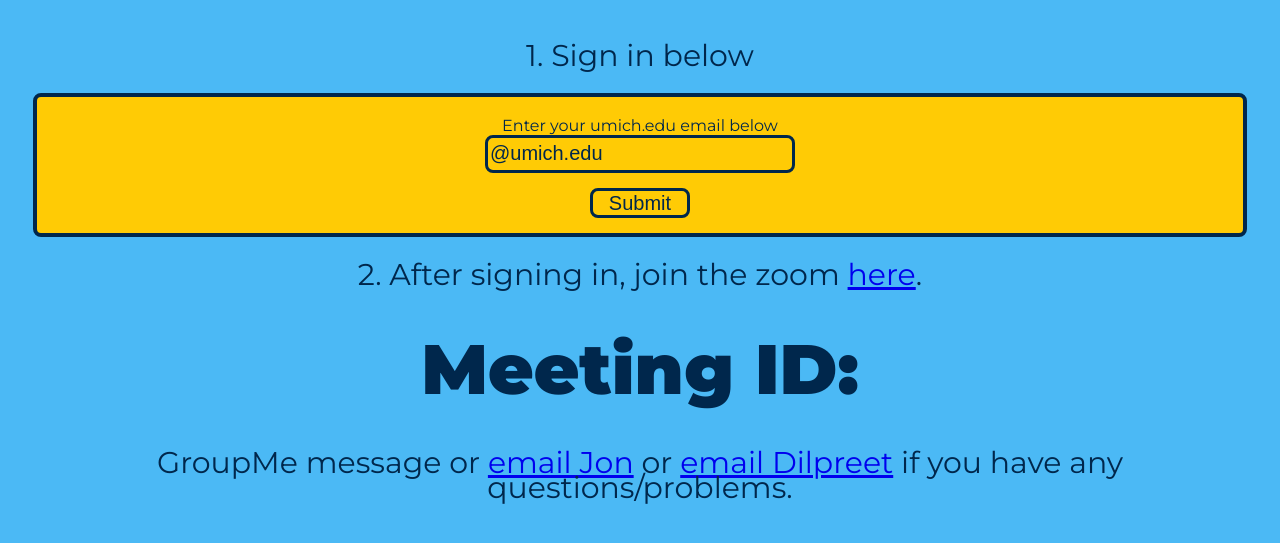
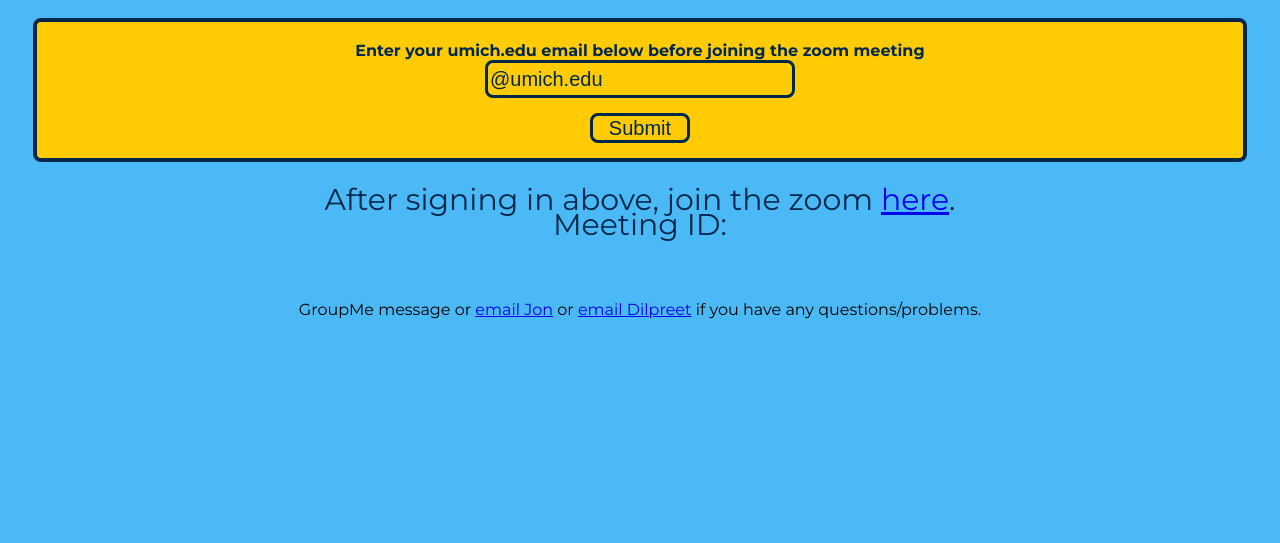
Before and after one commit to umichfjp/umichfjp.github.io, a Jekyll site: the page built from pages/signup/mcsp_infomtg_20.html, in a window 1280 px wide. Shown: the top 543 px of the page. Built offline with Jekyll 4.4.1, drawn with Linux system fonts in a browser that asks for light colours.

Commit message:
Update mcsp_infomtg_20.html

```diff
--- a/pages/signup/mcsp_infomtg_20.html
+++ b/pages/signup/mcsp_infomtg_20.html
@@ -7,20 +7,19 @@ title: Flint Justice Partnership Official Website
     <div class="grid">
 
       <div class="text">
-        <center><h2>1. Sign in below</h2>
-        <div class="container">
+        <center><div class="container">
           <script type="text/javascript">var submitted=false;</script>
           <br /><iframe name="hidden_iframe" id="hidden_iframe" style="display:none;" onload="if(submitted)  {window.location='https://umichfjp.github.io/pages/signup/mcsp_infomtg_20';}"></iframe>
           <form class="myform" action="https://docs.google.com/forms/d/e/1FAIpQLSewZmWlgpIYFLM1BvFF_qr48G_YFc_7FvFmV18uHkD6SkwWoQ/formResponse" method="post" target="hidden_iframe" onsubmit="submitted=true;" onkeydown="return event.key != 'Enter';">
-            <center><label>Enter your umich.edu email below</label>
+            <center><label><b>Enter your umich.edu email below before joining the zoom meeting</b></label>
               <br /><input class="entry" type="email" name="entry.1957990408" placeholder="uniqname@umich.edu" value="@umich.edu" maxlength="18" minlength="13" name="email_address" type="text" required pattern="[a-z]+@umich.edu" />
               <input type="hidden" name="recaptcha_response" id="recaptchaResponse">
               <br /><input class="submit" type="submit" value="Submit"/>
             </form><br /></div>
-            <h2>2. After signing in, join the zoom <a href="https://umich.zoom.us/" target="_blank">here</a>.</h2>
-            <h1>Meeting ID:</h1>
-            <h2><center>GroupMe message or <a href="mailto:jmusai@umich.edu?subject=MCSP info mtg">email Jon</a> or <a href="mailto:dilpreet@umich.edu?subject=MCSP info mtg">email Dilpreet</a> if you have any questions/problems.</center></h2>
-        </center>
+            <b><h2>After signing in above, join the zoom <a href="https://umich.zoom.us/" target="_blank">here</a>.
+            <br>Meeting ID:</h2></b>
+            <br><br><center>GroupMe message or <a href="mailto:jmusai@umich.edu?subject=MCSP info mtg">email Jon</a> or <a href="mailto:dilpreet@umich.edu?subject=MCSP info mtg">email Dilpreet</a> if you have any questions/problems.</center></h2>
+          </center>
         </div>
       </div>
   </body>
```
